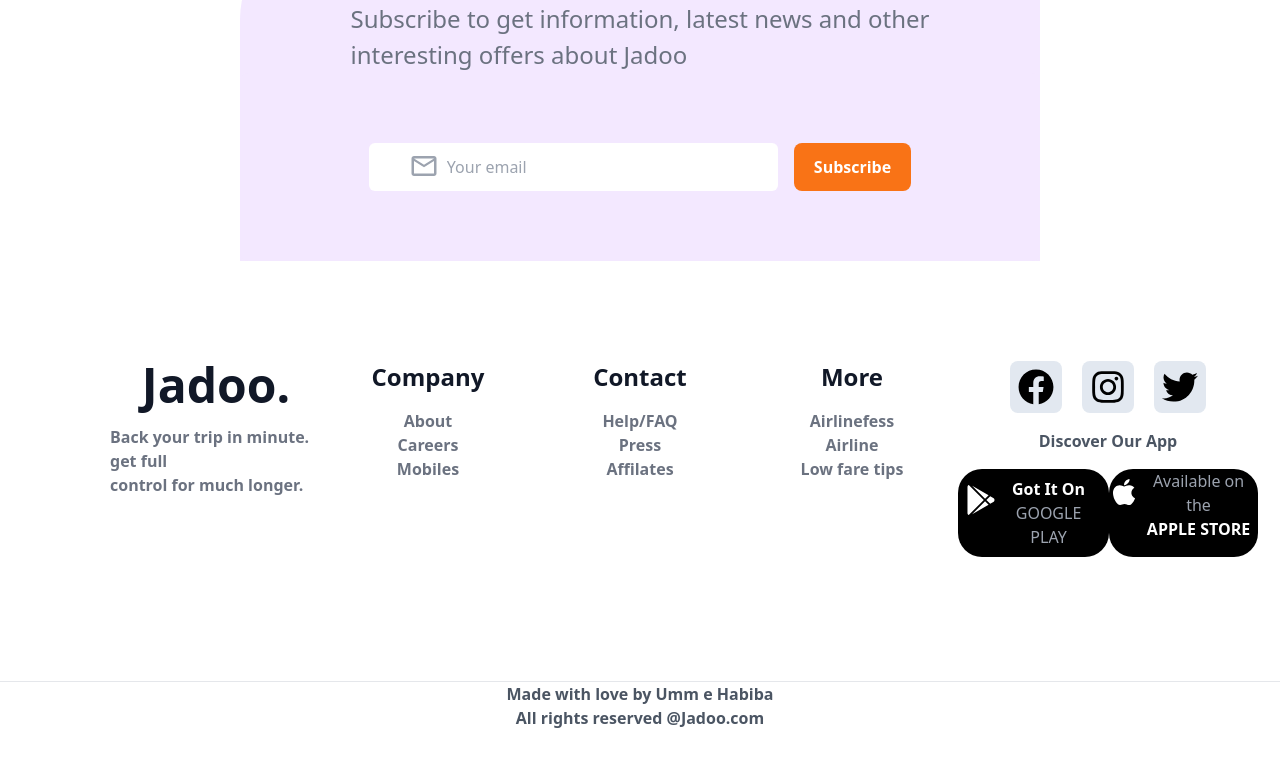
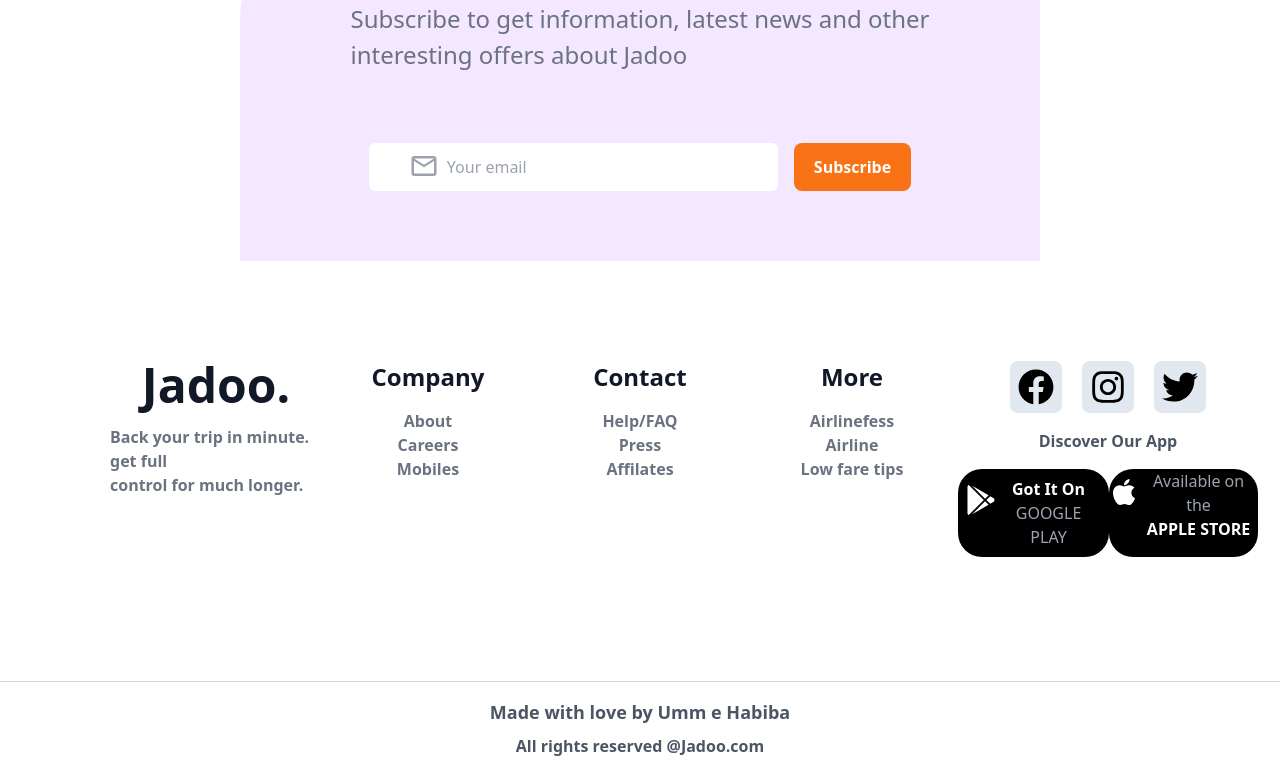
Before and after one commit to UmmeHabiba1312/travelling-website, a Next.js app: page / in a window 1280 px wide. Shown: the part 2776-3557 px from the top of the page. Built offline with nearby package versions, Linux system fonts and the light colour scheme.

Commit message:
Update footer.tsx

```diff
--- a/src/components/footer.tsx
+++ b/src/components/footer.tsx
@@ -1,15 +1,21 @@
-import React from 'react'
+import React from 'react';
 
 const Footer = () => {
   return (
-    <main className=' h-[100px] mt-40 '>
-      <hr />
-<div className=' '>
-     <p className='text-gray-600 font-bold text-[16px] flex justify-center
-        '>Made with love by Umm e Habiba</p></div>
-       <div> <p className='flex justify-center text-gray-600 font-semibold'>All rights reserved @Jadoo.com</p></div>
+    <main className="h-[100px] mt-40">
+      <hr className="border-gray-300" />
+      <div className="flex flex-col items-center justify-center mt-4 space-y-2">
+        {/* Made with love text */}
+        <p className="text-gray-600 font-bold text-sm sm:text-base md:text-lg">
+          Made with love by Umm e Habiba
+        </p>
+        {/* All rights reserved text */}
+        <p className="text-gray-600 font-semibold text-xs sm:text-sm md:text-base">
+          All rights reserved @Jadoo.com
+        </p>
+      </div>
     </main>
-  )
-}
+  );
+};
 
-export default Footer
+export default Footer;
```
